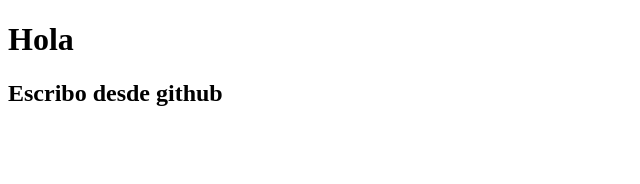
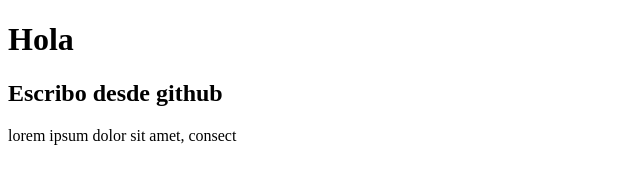
Before and after one commit to JoseCamilo84/Ejemplo-Primero-Ubuntu, a plain HTML site: page index.html in a window 1280 px wide. Shown: the whole page, without its empty margins (0-640 px from the left). Drawn offline with Linux system fonts and the light colour scheme.

Commit message:
Commit desde VS code

```diff
--- a/index.html
+++ b/index.html
@@ -11,6 +11,8 @@
 <body>
   <h1>Hola</h1>
   <h2>Escribo desde github</h2>
+
+  <p>lorem ipsum dolor sit amet, consect</p>
 </body>
 
 </html>
```
